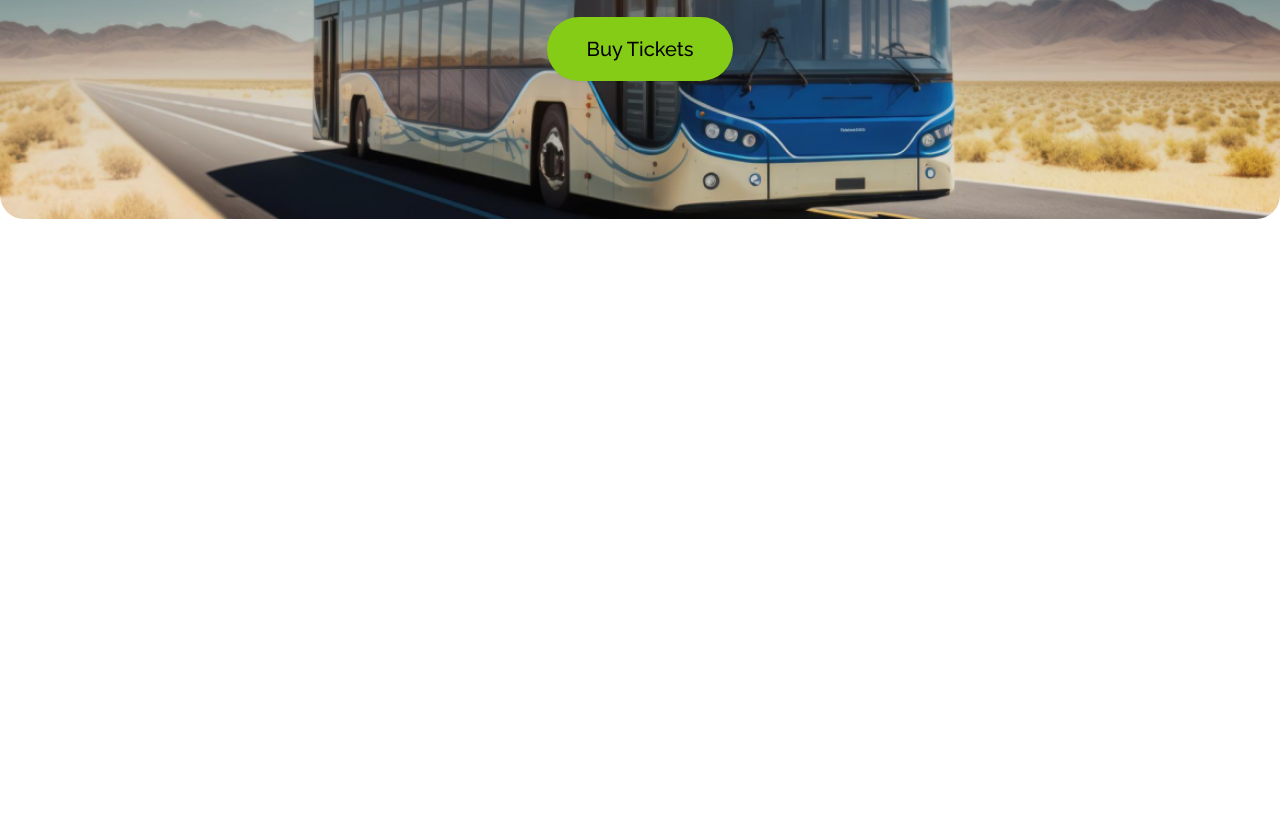
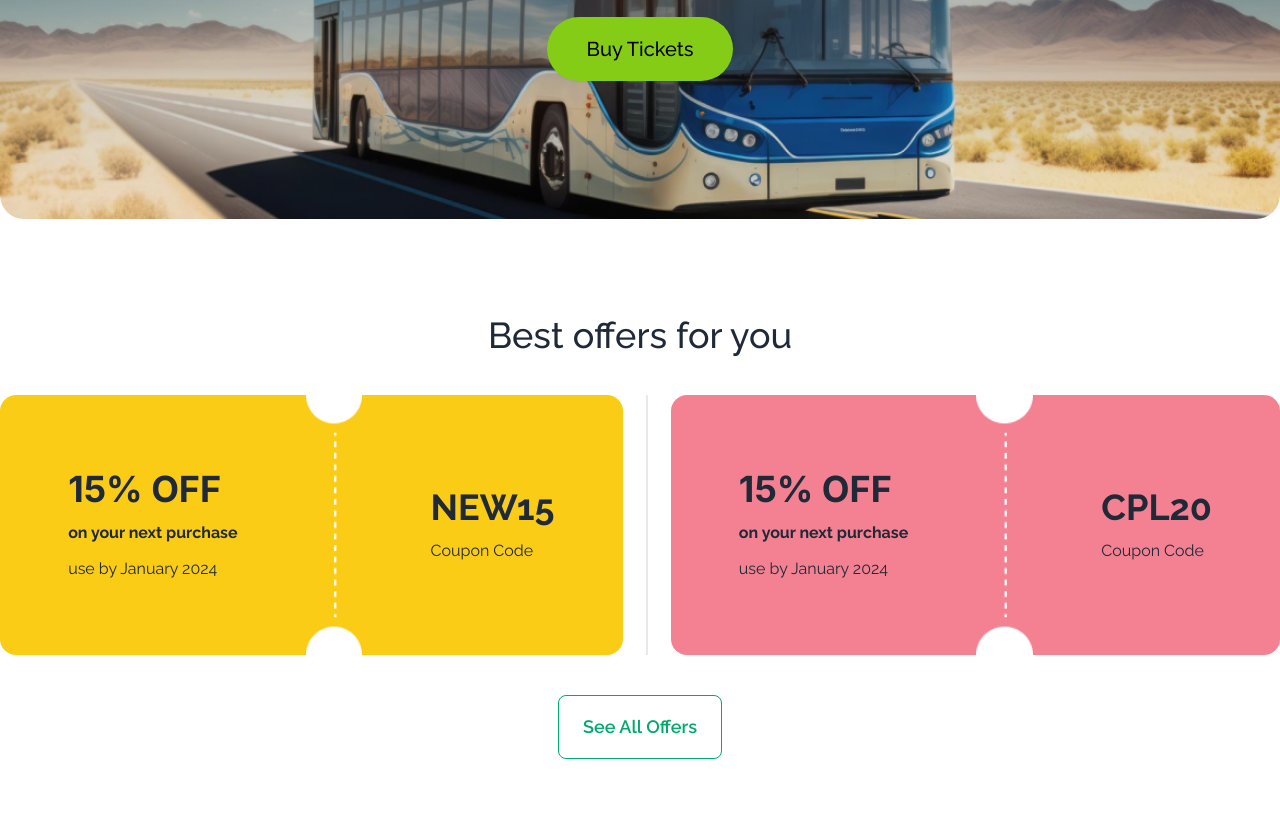
Before and after one commit to faisal-hdev/digital-ticketing-platforms, a plain HTML site: page index.html in a window 1280 px wide. Shown: the part 525-1340 px from the top of the page. Before the commit the page ends 800 px from the top, so only its background shows below. Drawn offline with nearby package versions, Linux system fonts and the light colour scheme.

Commit message:
Best offers for you section design added

```diff
--- a/index.html
+++ b/index.html
@@ -3,7 +3,13 @@
   <head>
     <meta charset="UTF-8" />
     <meta name="viewport" content="width=device-width, initial-scale=1.0" />
-    <!-- Google fonts link -->
+    <!-- Google fonts inter and Raleway link -->
+    <link rel="preconnect" href="https://fonts.googleapis.com" />
+    <link rel="preconnect" href="https://fonts.gstatic.com" crossorigin />
+    <link
+      href="https://fonts.googleapis.com/css2?family=Inter:wght@100..900&display=swap"
+      rel="stylesheet"
+    />
     <link rel="preconnect" href="https://fonts.googleapis.com" />
     <link rel="preconnect" href="https://fonts.gstatic.com" crossorigin />
     <link
@@ -20,6 +26,10 @@
     <style>
       .railway {
         font-family: "Raleway", sans-serif;
+      }
+
+      .inter {
+        font-family: "Inter", sans-serif;
       }
     </style>
     <title>Digital t system</title>
@@ -94,7 +104,7 @@
 
     <main>
       <!-- Banner section -->
-      <div class="container mx-auto mt-10">
+      <section class="container mx-auto py-10">
         <div
           class="hero h-[580px] rounded-3xl"
           style="background-image: url(./images/banner.png)"
@@ -125,7 +135,62 @@
             </div>
           </div>
         </div>
-      </div>
+      </section>
+
+      <!-- Best offers for you section -->
+      <section class="container mx-auto py-14">
+        <h2 class="text-center max-sm:text-2xl md:text-4xl font-medium mb-10">
+          Best offers for you
+        </h2>
+        <div class="flex flex-col w-full lg:flex-row">
+          <div class="grid flex-grow h-[260px] card bg-yellow-400 rounded-box">
+            <div class="flex justify-evenly items-center">
+              <div class="space-y-3">
+                <h2 class="text-4xl font-bold inter">15% OFF</h2>
+                <p class="font-bold">on your next purchase</p>
+                <p>use by January 2024</p>
+              </div>
+              <div class="space-y-3">
+                <img
+                  class="text-white h-[260px]"
+                  src="./images/cupon-devider.png"
+                  alt=""
+                />
+              </div>
+              <div class="space-y-3">
+                <h2 class="text-4xl font-bold">NEW15</h2>
+                <p>Coupon Code</p>
+              </div>
+            </div>
+          </div>
+          <div class="divider lg:divider-horizontal"></div>
+          <div class="grid flex-grow h-[260px] card bg-[#f38192] rounded-box">
+            <div class="flex justify-evenly items-center">
+              <div class="space-y-3">
+                <h2 class="text-4xl font-bold inter">15% OFF</h2>
+                <p class="font-bold">on your next purchase</p>
+                <p>use by January 2024</p>
+              </div>
+              <div class="space-y-3">
+                <img
+                  class="text-white h-[260px]"
+                  src="./images/cupon-devider.png"
+                  alt=""
+                />
+              </div>
+              <div class="space-y-3">
+                <h2 class="text-4xl font-bold">CPL20</h2>
+                <p>Coupon Code</p>
+              </div>
+            </div>
+          </div>
+        </div>
+        <button
+          class="btn btn-outline btn-success flex mx-auto mt-10 btn-xs sm:btn-sm md:btn-md lg:btn-lg"
+        >
+          See All Offers
+        </button>
+      </section>
     </main>
   </body>
 </html>
```
